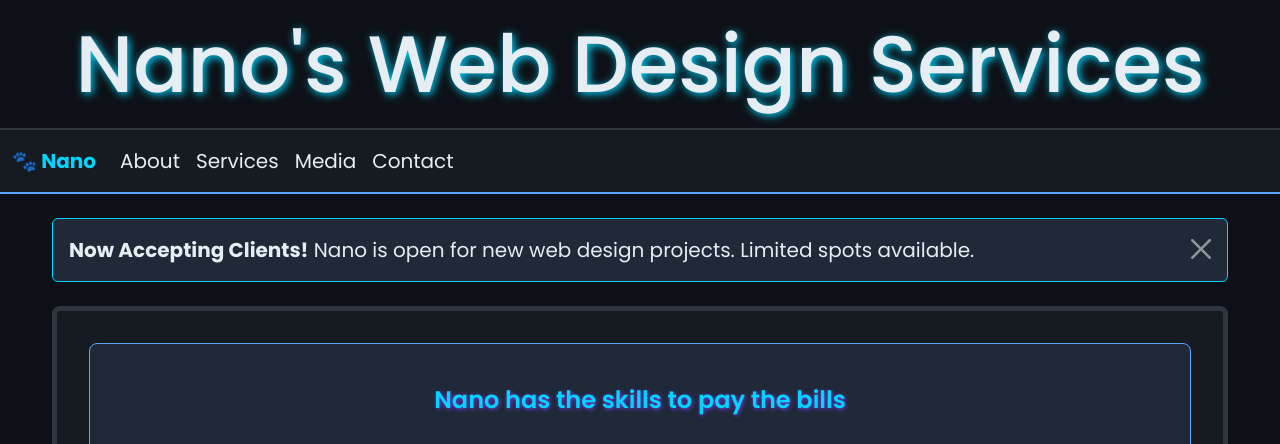
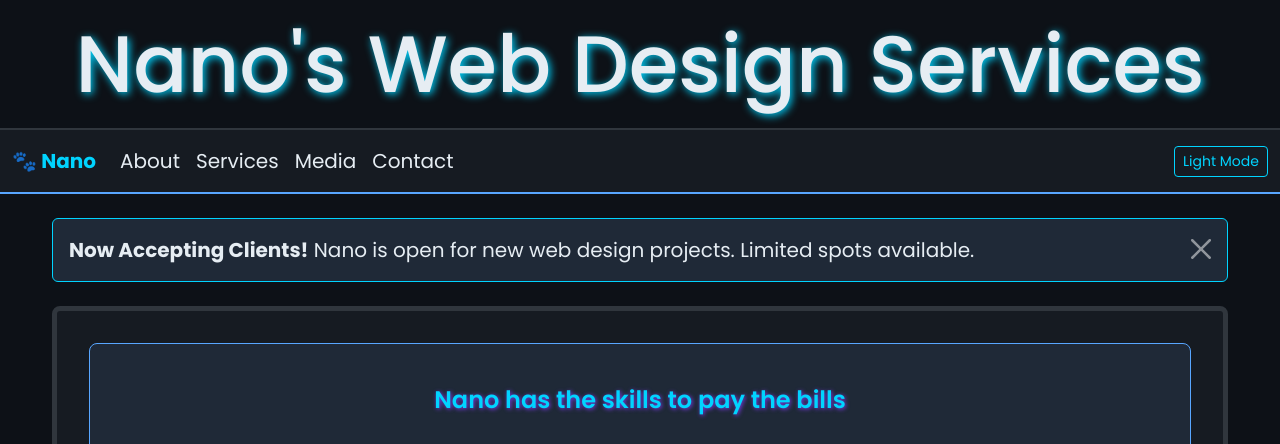
Before and after one commit to Grantsbb/FrontEndHTML7, a plain HTML site: page index.html in a window 1280 px wide. Shown: the top 444 px of the page. Drawn offline with nearby package versions, Linux system fonts and the light colour scheme.

Commit message:
THESUNTHESUNTHESUNTHESUN
lightmode

```diff
--- a/index.html
+++ b/index.html
@@ -102,6 +102,7 @@
                 <li class="nav-item"><a class="nav-link" href="#media">Media</a></li>
                 <li class="nav-item"><a class="nav-link" href="#contact">Contact</a></li>
             </ul>
+            <button id="theme-toggle" class="btn button-nano-ghost btn-sm ms-auto">Light Mode</button>
         </div>
     </div>
 </nav>
```
